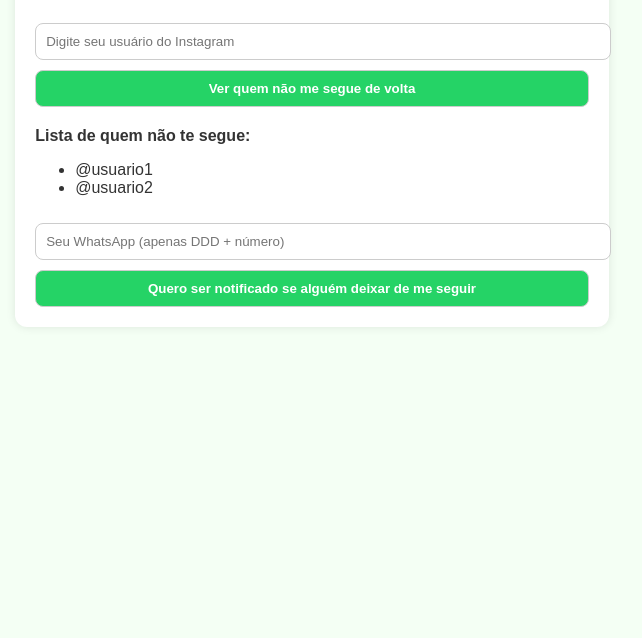
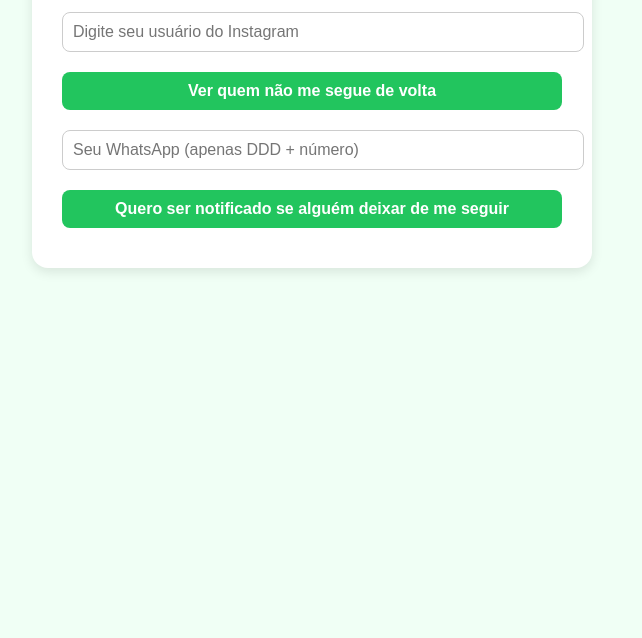
Before and after one commit to geovannijp/oespiaogram, a website: page public/index.html in a window 1280 px wide. Shown: the part 162-800 px from the top of the page, without its empty margins (328-970 px from the left). Drawn offline with Linux system fonts and the light colour scheme.

Commit message:
Update index.html

```diff
--- a/public/index.html
+++ b/public/index.html
@@ -2,72 +2,79 @@
 <html lang="pt-BR">
   <head>
     <meta charset="UTF-8" />
-    <meta name="viewport" content="width=device-width, initial-scale=1.0"/>
+    <meta name="viewport" content="width=device-width, initial-scale=1.0" />
     <title>Oespiãogram</title>
     <style>
       body {
-        font-family: sans-serif;
-        background-color: #f4fff4;
-        color: #333;
-        margin: 0;
-        padding: 0;
+        font-family: Arial, sans-serif;
+        background-color: #f0fff5;
         display: flex;
-        flex-direction: column;
-        align-items: center;
+        justify-content: center;
+        padding: 20px;
       }
+
       .container {
-        max-width: 600px;
-        margin-top: 40px;
-        padding: 20px;
         background: white;
-        border-radius: 12px;
-        box-shadow: 0 0 10px rgba(0, 0, 0, 0.1);
+        border-radius: 16px;
+        padding: 30px;
+        max-width: 500px;
+        width: 100%;
+        box-shadow: 0 4px 12px rgba(0, 0, 0, 0.1);
       }
+
       h1 {
-        color: #25d366;
+        color: #16a34a;
+        font-size: 28px;
+        margin-bottom: 5px;
       }
-      input, button {
+
+      p {
+        margin-bottom: 20px;
+      }
+
+      input,
+      button {
+        width: 100%;
         padding: 10px;
-        margin-top: 10px;
-        width: 100%;
+        margin: 10px 0;
+        border-radius: 8px;
         border: 1px solid #ccc;
-        border-radius: 8px;
+        font-size: 16px;
       }
+
       button {
-        background-color: #25d366;
+        background-color: #22c55e;
         color: white;
+        border: none;
         font-weight: bold;
         cursor: pointer;
-        transition: background 0.3s ease;
       }
+
       button:hover {
-        background-color: #1da851;
+        background-color: #16a34a;
       }
-      .user-list {
-        margin-top: 20px;
-        text-align: left;
+
+      ul {
+        margin-top: 10px;
       }
     </style>
   </head>
+
   <body>
     <div class="container">
-      <h1>Oespiãogram 🕵️‍♀️</h1>
+      <h1>Oespiãogram 🕵️‍♂️</h1>
       <p>Descubra quem não te segue de volta e receba alertas via WhatsApp.</p>
 
       <input type="text" placeholder="Digite seu usuário do Instagram" />
-      <button>Ver quem não me segue de volta</button>
 
-      <div class="user-list">
-        <p><strong>Lista de quem não te segue:</strong></p>
-        <ul>
-          <li>@usuario1</li>
-          <li>@usuario2</li>
-        </ul>
-      </div>
+      <button id="checkBtn">Ver quem não me segue de volta</button>
+
+      <div id="resultArea"></div>
 
       <input type="text" placeholder="Seu WhatsApp (apenas DDD + número)" />
       <button>Quero ser notificado se alguém deixar de me seguir</button>
     </div>
+
     <script src="scan.js"></script>
   </body>
 </html>
```
